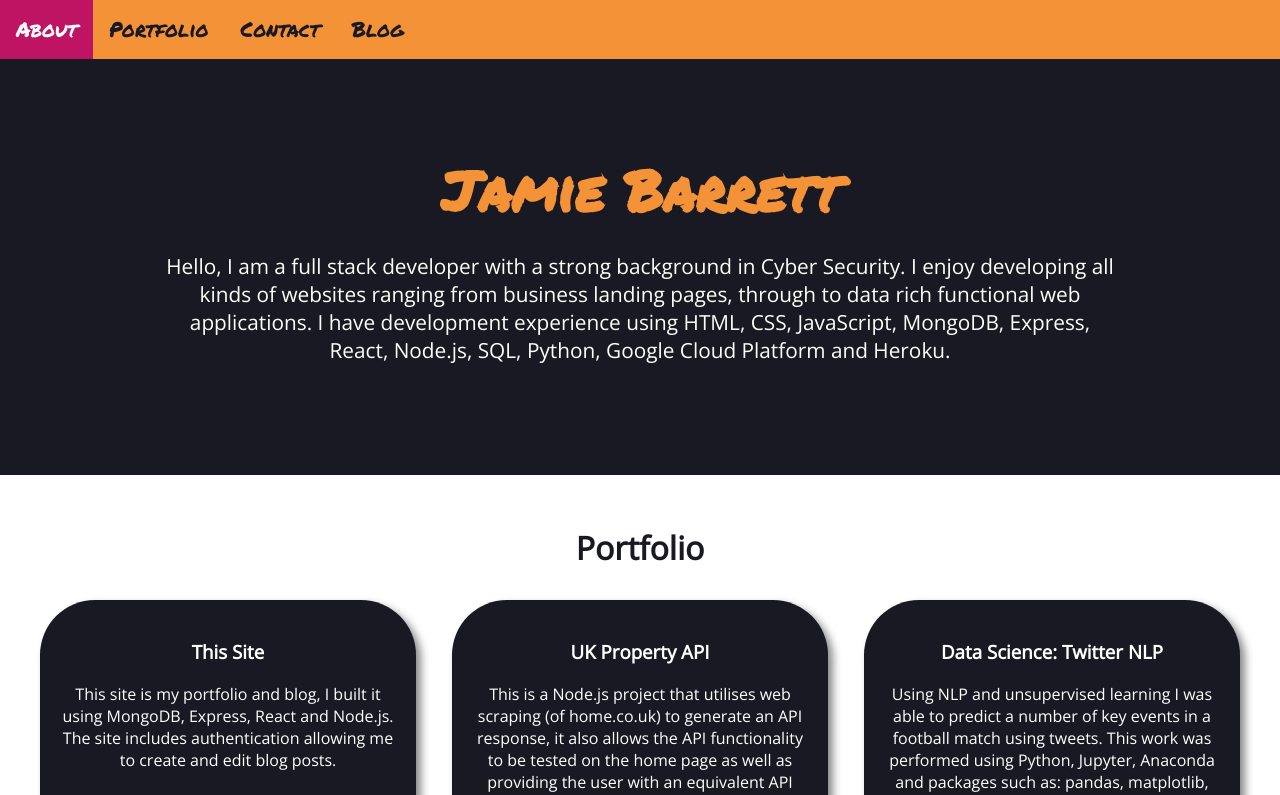
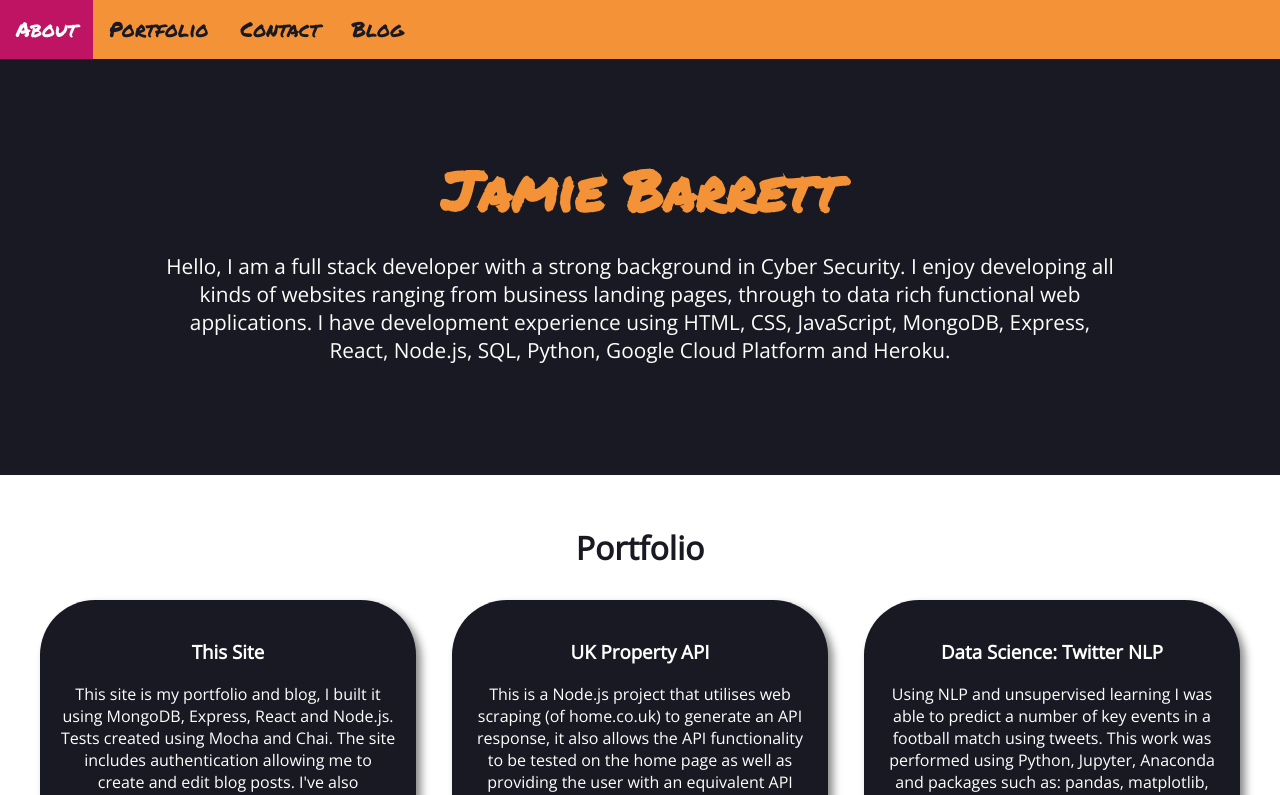
Before and after one commit to jb-0/site-react, a React (Create React App) app in the folder frontend/: page / in a window 1280 px wide. Shown: the top 795 px of the page. Built offline with nearby package versions, Linux system fonts and the light colour scheme; no server answers.

Commit message:
Updated portfolio wording

```diff
--- a/frontend/src/content/portfolioContent.js
+++ b/frontend/src/content/portfolioContent.js
@@ -2,7 +2,8 @@ const portfolioContent = [
   {
     title: "This Site",
     content: `This site is my portfolio and blog, I built it using MongoDB, Express, React and
-    Node.js. The site includes authentication allowing me to create and edit blog posts.`,
+    Node.js. Tests created using Mocha and Chai. The site includes authentication allowing me to
+    create and edit blog posts. I've also implemented rate limiting to prevent undesired activity.`,
     links: {
       site: "http://www.jamiebarrett.co.uk/",
       source: "https://github.com/jb-0/site-react",
```
